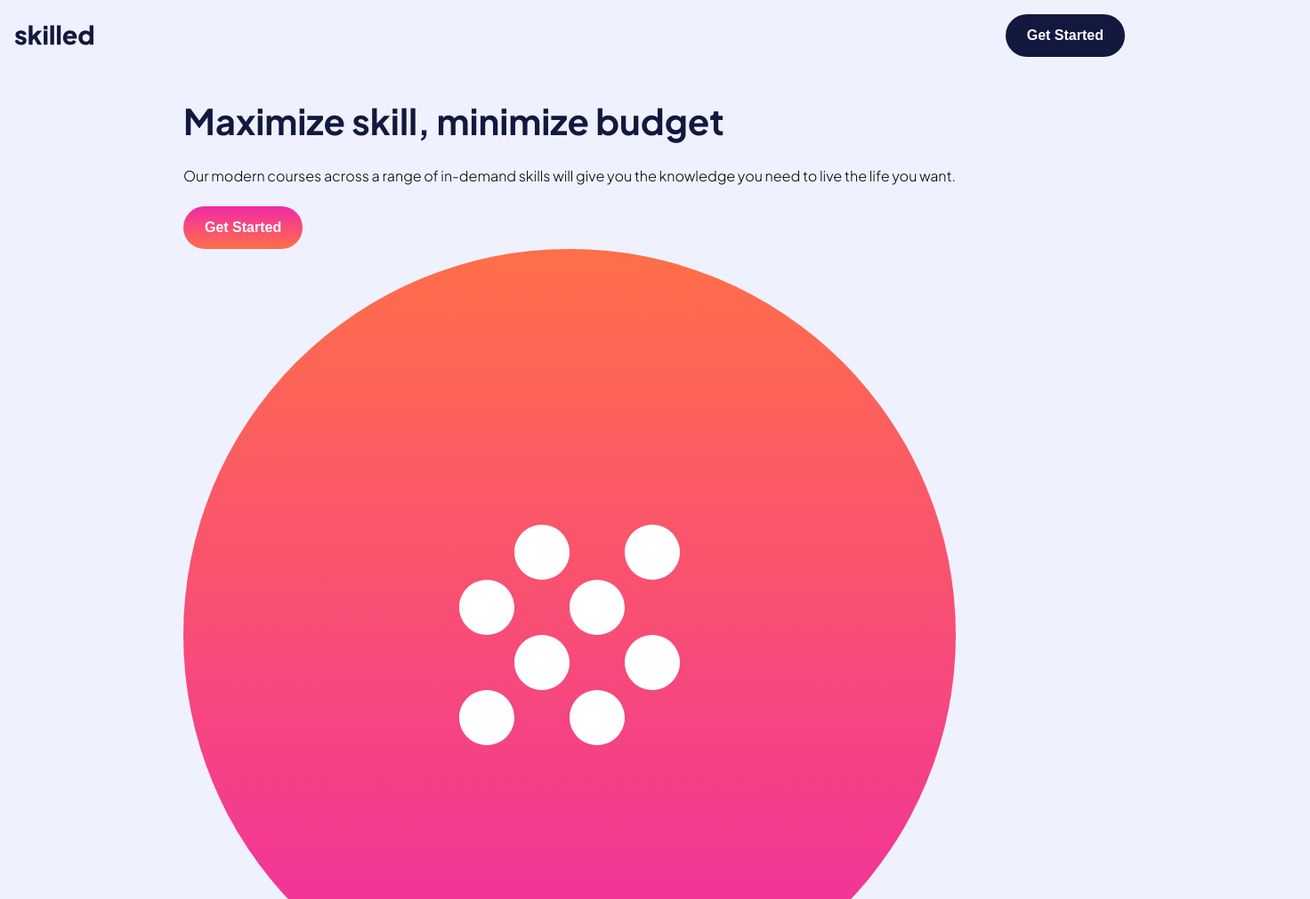
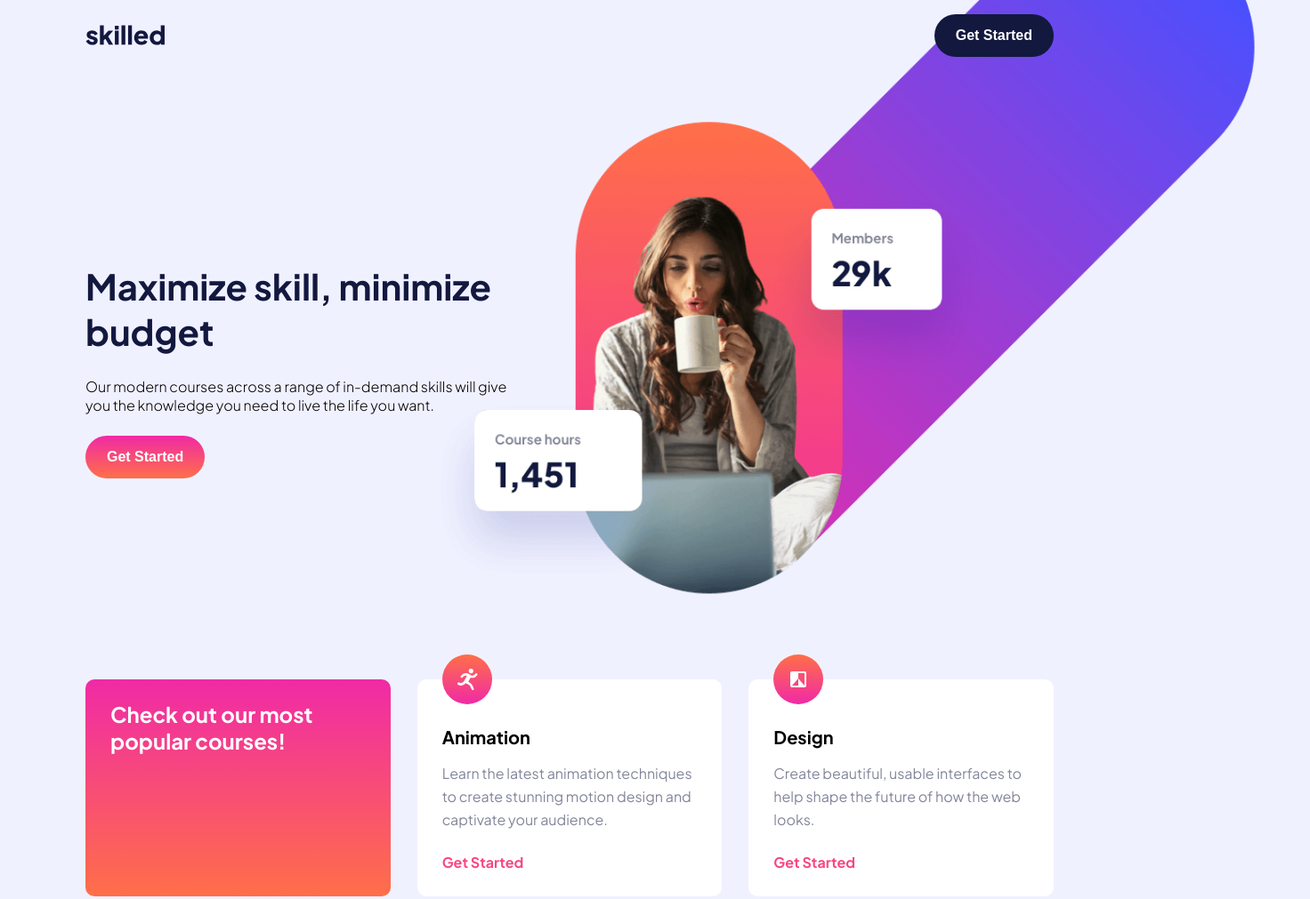
Before and after one commit to adjsvar/skilled-lp, a plain HTML site: page index.html in a window 1280 px wide. Shown: the top 1011 px of the page at 89% size, 1472 px wide, since content can reach past the window. Drawn offline with Linux system fonts and the light colour scheme.

Commit message:
added max-width and deleted margin

```diff
--- a/index.html
+++ b/index.html
@@ -33,9 +33,9 @@
                 </button>
             </div>
             <picture class="cta-image">
-                    <source media="(min-width: 990px )" srcset="./img/icon-crypto.svg" title="desktop">
-                    <source media="(min-width: 768px )" srcset="./img/image-hero-tablet.png" title="tablet">
-                    <source media="(min-width: 400px)" srcset="./img/image-hero-mobile@2x.png">
+                    <source media="(min-width: 80rem )" srcset="./img/image-hero-desktop.png" title="desktop">
+                    <source media="(min-width: 48rem )" srcset="./img/image-hero-tablet.png" title="tablet">
+                    <source media="(min-width: 25rem)" srcset="./img/image-hero-mobile@2x.png">
                     <img src="./img/image-hero-mobile.png" alt="data img">
             </picture>
         </section>
--- a/scss/_base.scss
+++ b/scss/_base.scss
@@ -11,4 +11,5 @@ body {
     display: flex;
     flex-direction: column;
     justify-content: space-between;
+    align-items: center;
 }
--- a/scss/_footer.scss
+++ b/scss/_footer.scss
@@ -1,10 +1,15 @@
 @use 'var';
 
 footer {
+    width: 100%;
+    display: flex;
+    justify-content: center;
     background-color: var.$dark-purple;
     nav {
         display: flex;
-        padding: 2.25rem 1rem;
+        width: 85vw;
+        padding: 2.25rem 0;
+        max-width: 70rem;
         justify-content: space-between;
         align-items: center;
 
--- a/scss/_header.scss
+++ b/scss/_header.scss
@@ -2,10 +2,11 @@
 
 
 header {
-
+    width: 85vw;
+    max-width: 70rem;
     nav {
         display: flex;
-        margin: 1rem;
+        margin: 1rem 0;
         justify-content: space-between;
         align-items: center;
 
--- a/scss/_main.scss
+++ b/scss/_main.scss
@@ -23,9 +23,10 @@ main {
     flex-direction: column;
     align-items: center;
     margin-bottom: 5rem;
+    width: 85vw;
+    max-width: 70rem;
 
     .cta-heading {
-        margin: 0 1rem;
         display: flex;
         flex-direction: column;
         .cta-description {
@@ -50,6 +51,7 @@ main {
             img {
                 display: block;
                 width: 100%;
+
             }
         }
 
@@ -58,7 +60,6 @@ main {
 
 
 .pop_courses {
-    margin: 0 1rem;
     display: grid;
     grid-template-columns: auto;
     grid-template-rows: repeat(6, auto);
--- a/scss/_queries.scss
+++ b/scss/_queries.scss
@@ -1,9 +1,36 @@
-@media (min-width:768px) {
+@media (min-width:48rem) {
+
+    main {
+
+        .cta-heading {
+            margin: 3.12rem 0 0 0;
+            width: 100%;
+            flex-direction: row;
+            justify-content: center;
+            .cta-description {
+                flex-grow: 1;
+                min-width: 25rem;
+                margin-bottom: 11.625rem;
+            }
+
+            .cta-image {
+                min-width: 300px;
+                flex-grow: 1;
+                img {
+                    z-index: -5;
+                    max-width: 40rem;
+                    position: absolute;
+                    top: -95px;
+                    right: -260px;
+                }
+            }
+        }
+    }
 
     .pop_courses {
         grid-template-columns: 1fr 1fr;
         grid-template-rows: 1fr 1fr 1fr;
-        column-gap: 0.75rem;
+        column-gap: 3vw;
         row-gap: 3.75rem;
 
         .pop_heading {
@@ -38,7 +65,36 @@
     }
 }
 
-@media (min-width:1024px) {
+@media (min-width:80rem) {
+
+    main {
+
+        .cta-heading {
+            margin-top: 186px;
+            .cta-description {
+                flex-grow: 1;
+                min-width: 25rem;
+                margin-bottom: 226px;
+            }
+
+            .cta-image {
+                min-width: 300px;
+                flex-grow: 1;
+                overflow: hidden;
+                img {
+                    z-index: -5;
+                    max-width: 990px;
+                    position: absolute;
+                    top: -20%;
+                    right: -15%;
+                }
+            }
+        }
+    }
+
+
+
+
     .pop_courses {
         grid-template-columns: 1fr 1fr 1fr;
         grid-template-rows: 1fr 1fr;
```
Also changed, not shown: css/index.css, 1 other file.
